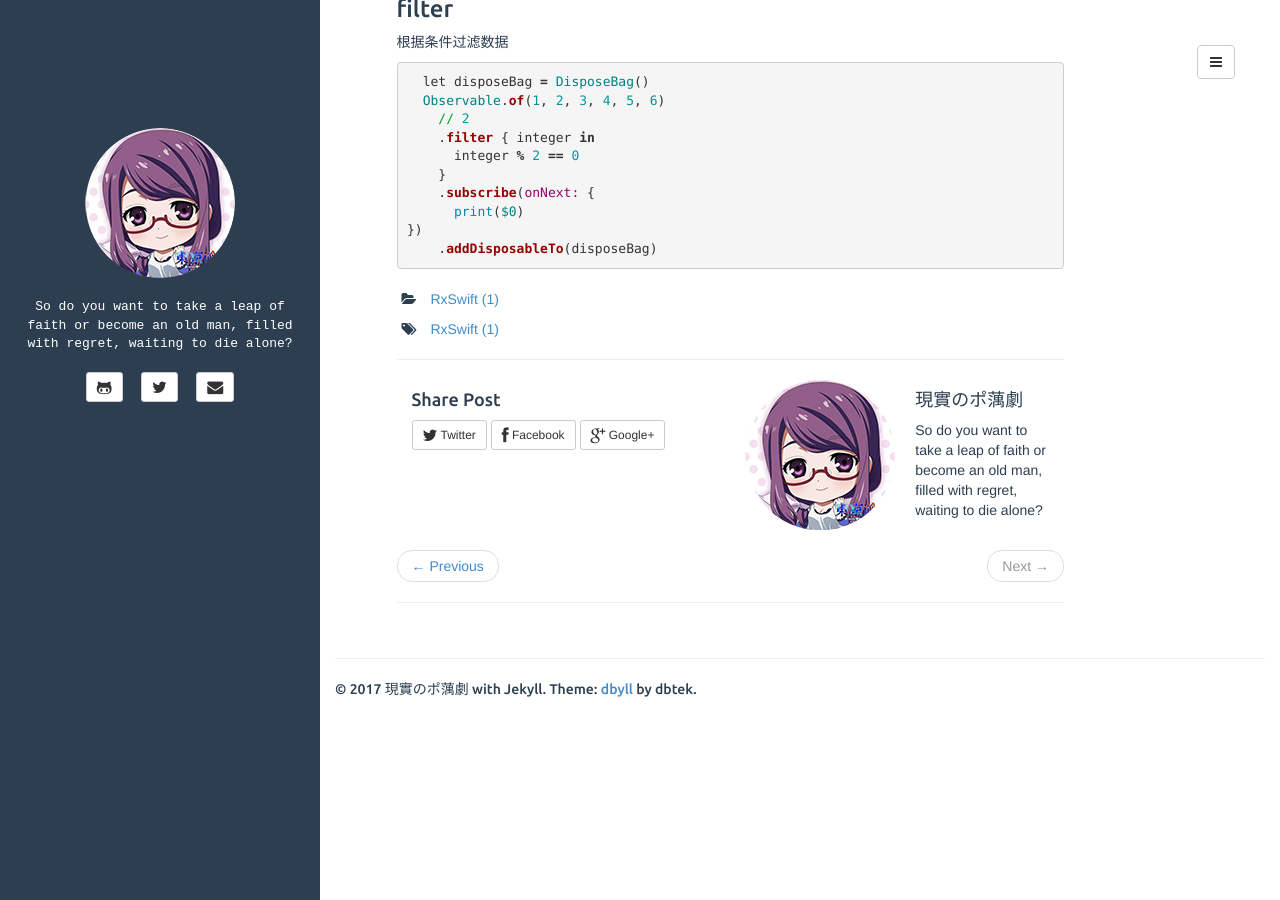
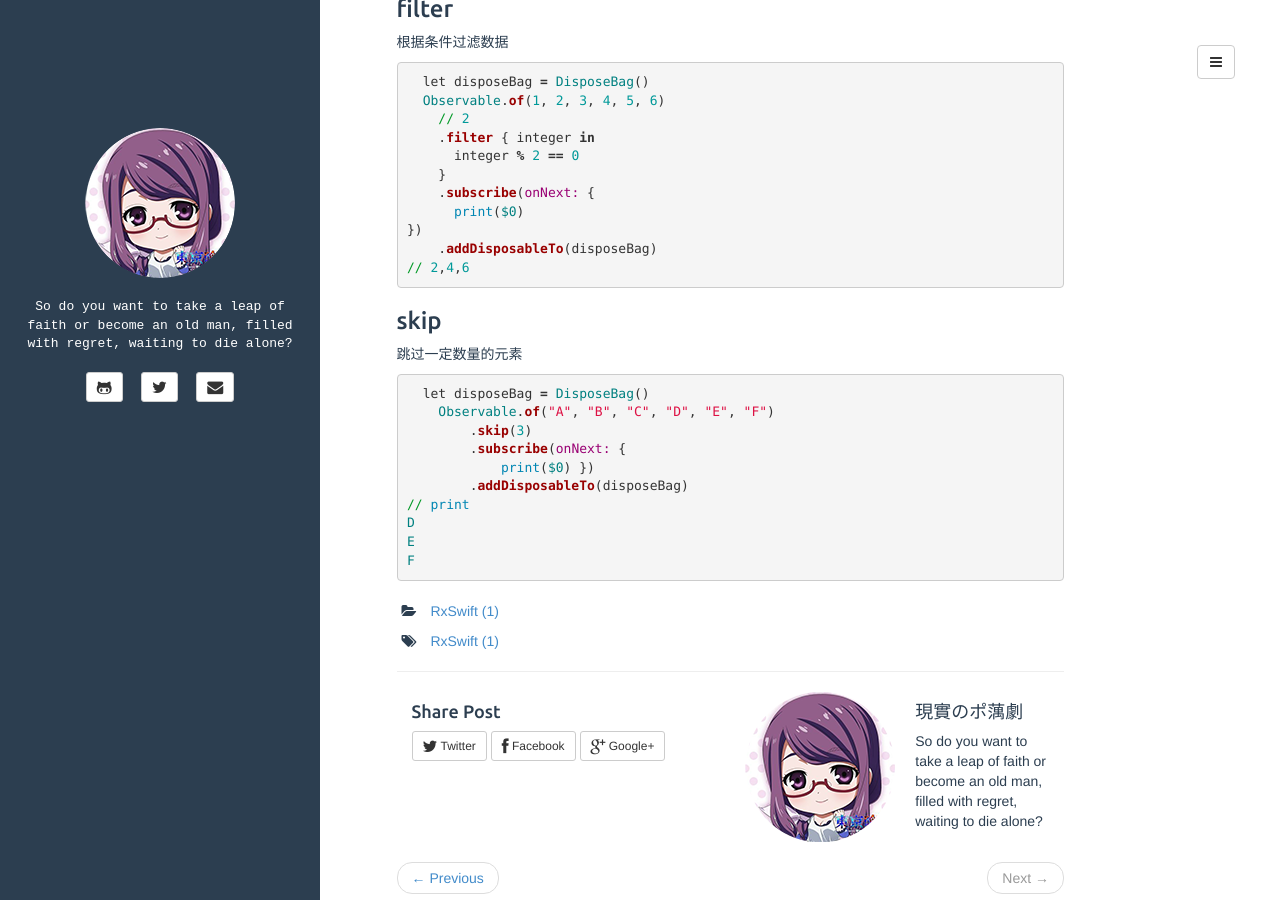
Before and after one commit to plusyu/plusyu.github.io, a Jekyll site: the page built from _posts/2017-07-13-RxSwift .md, in a window 1280 px wide and 900 px high, scrolled down 1078 px. Built offline with Jekyll 4.4.1, drawn with Linux system fonts in a browser that asks for light colours.

Commit message:
Update 2017-07-13-RxSwift .md

```diff
--- a/_posts/2017-07-13-RxSwift .md
+++ b/_posts/2017-07-13-RxSwift .md
@@ -73,5 +73,23 @@ let strikes = PublishSubject<String>()
       print($0)
 })
     .addDisposableTo(disposeBag)
+// 2,4,6
+{% endhighlight %}
+
+<h3>skip</h3>
+<p>跳过一定数量的元素</p>
+
+{% highlight ruby %}
+
+  let disposeBag = DisposeBag()
+    Observable.of("A", "B", "C", "D", "E", "F")
+        .skip(3)
+        .subscribe(onNext: {
+            print($0) })
+        .addDisposableTo(disposeBag)
+// print
+D
+E
+F
 
 {% endhighlight %}
```
